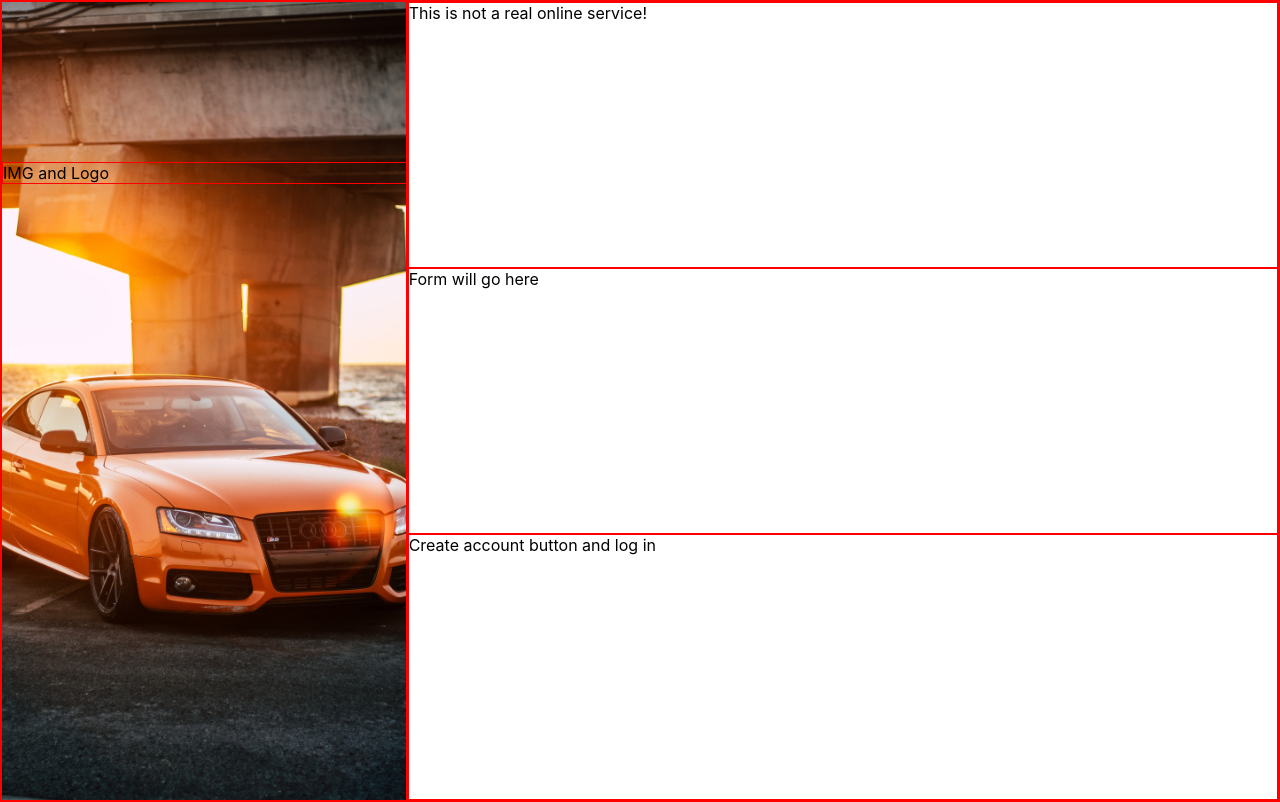
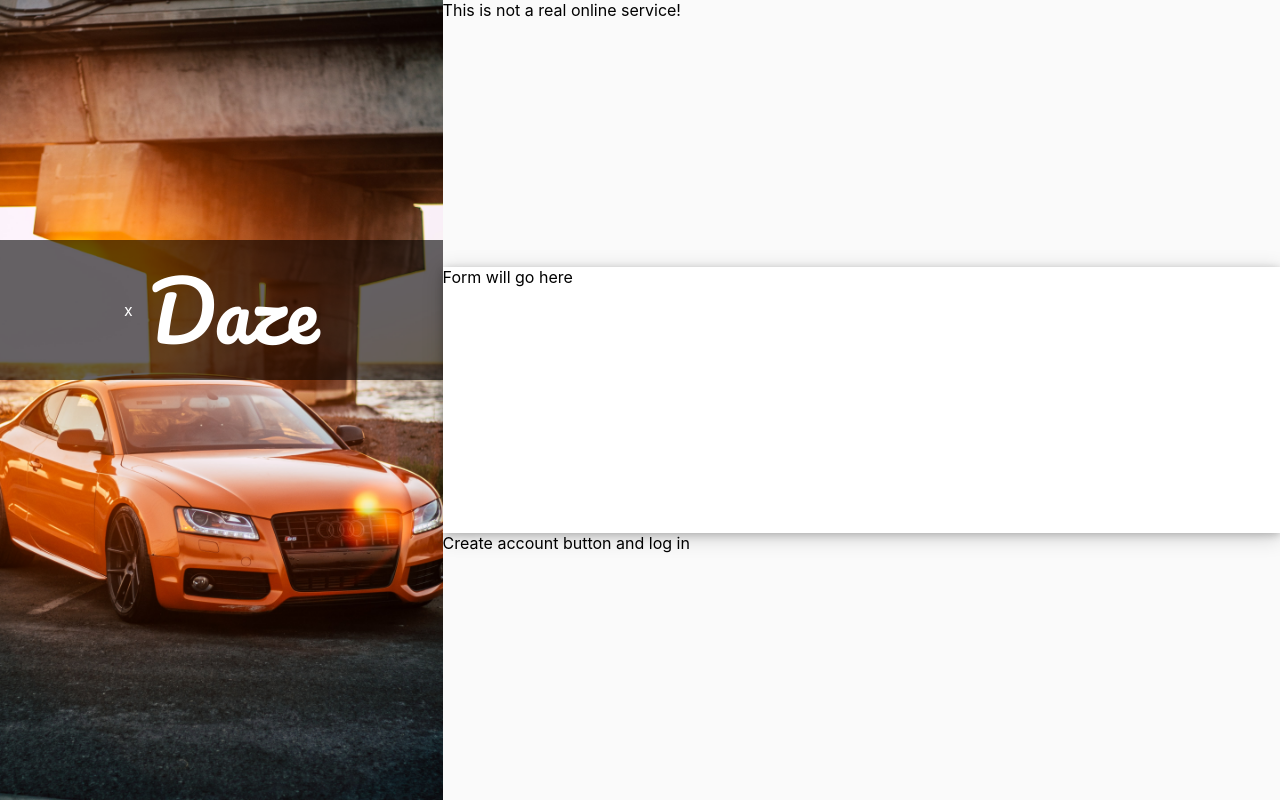
Before and after one commit to Daze-bot/sign-up-form, a plain HTML site: page index.html in a window 1280 px wide. Drawn offline with Linux system fonts and the light colour scheme.

Commit message:
Add custom font for logo and shadow to form

```diff
--- a/index.html
+++ b/index.html
@@ -12,7 +12,8 @@
   <div class="container">
     <div class="visuals">
       <div class="logo">
-          IMG and Logo
+        <div class="logo-image">x</div>
+        <div class="logo-text">Daze</div>
       </div>
     </div>
     <div class="content">
--- a/styles.css
+++ b/styles.css
@@ -1,14 +1,14 @@
+@font-face {
+  font-family: 'pacifico';
+  src: url(./fonts/Pacifico-Regular.ttf);
+}
+
 body {
   font-family: -apple-system, BlinkMacSystemFont, "Segoe UI", Roboto, Helvetica, Arial, sans-serif, "Apple Color Emoji", "Segoe UI Emoji", "Segoe UI Symbol";
   box-sizing: border-box;
   padding: 0;
   margin: 0;
-}
-
-div {
-  border: 1px;
-  border-color: red;
-  border-style: solid;
+  font-size: 16px;
 }
 
 .container {
@@ -17,7 +17,7 @@ div {
 }
 
 .visuals {
-  flex-grow: 1.3;
+  flex-grow: 1.5;
   position: relative;
   background-image: url(./imgs/background.jpg);
   background-position: center;
@@ -27,7 +27,22 @@ div {
 .logo {
   position: absolute;
   width: 100%;
-  top: 20%
+  top: 30%;
+  background: rgba(0, 0, 0, 0.6);
+  color: white;
+  display: flex;
+  justify-content: center;
+  align-items: center;
+}
+
+.logo-image {
+  padding-right: .5rem;
+}
+
+.logo-text {
+  font-family: 'pacifico';
+  padding-left: .5rem;
+  font-size: 5rem;
 }
 
 .content {
@@ -41,3 +56,17 @@ div {
 .bottom {
   flex: auto;
 }
+
+.header,
+.bottom {
+  background-color: rgb(250, 250, 250);
+}
+
+.sign-up {
+  box-shadow: 0 2px 8px 0 rgba(0, 0, 0, 0.2), 0 4px 20px 0 rgba(0, 0, 0, 0.19);
+  z-index: 1;
+}
+
+span {
+  color: #d86e46;
+}
```
Also changed, not shown: fonts/Pacifico-Regular.ttf (added).
